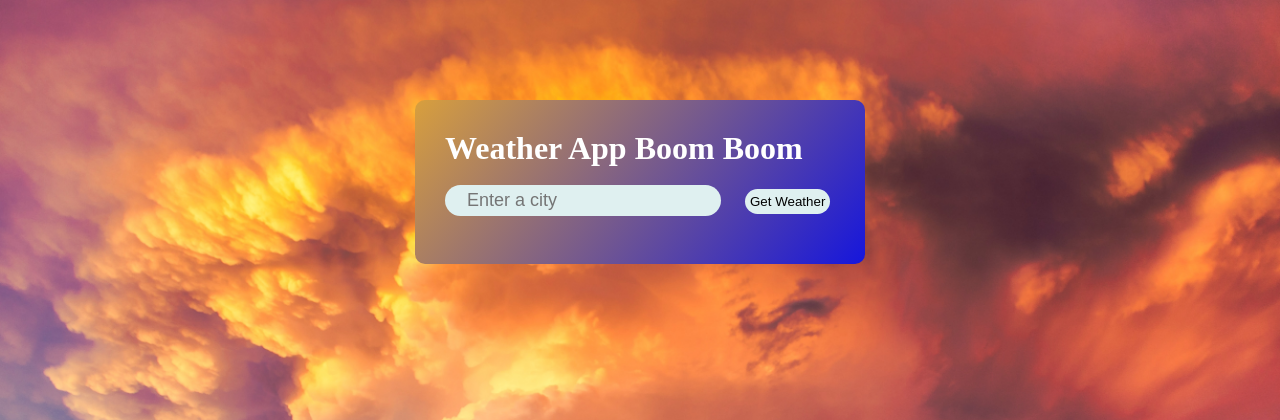
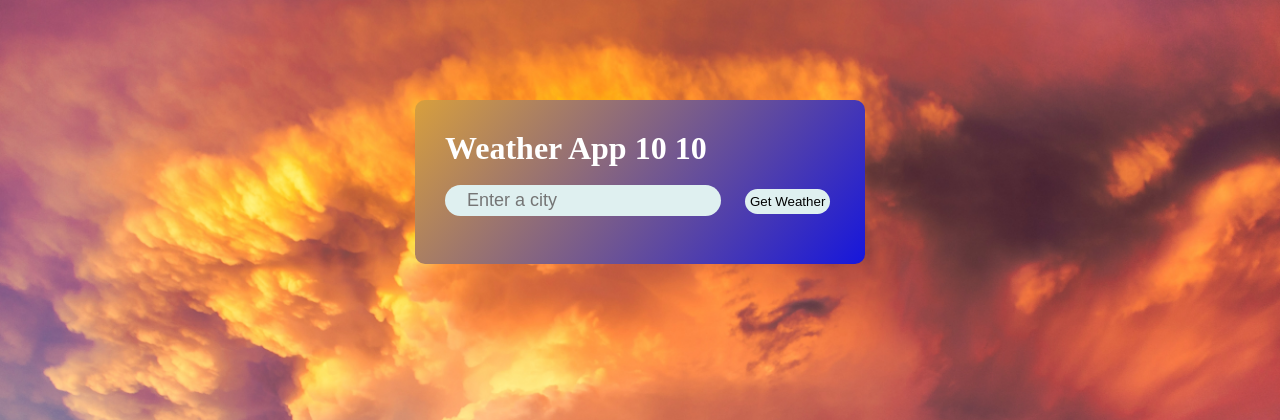
Before and after one commit to selewangraig/weather_app_django, a Django app: page / in a window 1280 px wide. Shown: the top 420 px of the page. Run offline with Django 4.2, Linux system fonts and the light colour scheme.

Commit message:
Front End Changed again

```diff
--- a/weather_project/weather_app/templates/weather_app/index.html
+++ b/weather_project/weather_app/templates/weather_app/index.html
@@ -9,7 +9,7 @@
 </head>
 <body>
     <div class="container">
-    <h1>Weather App Boom Boom</h1>
+    <h1>Weather App 10 10</h1>
     <br>
     <form method="POST">
         {% csrf_token %}
```
